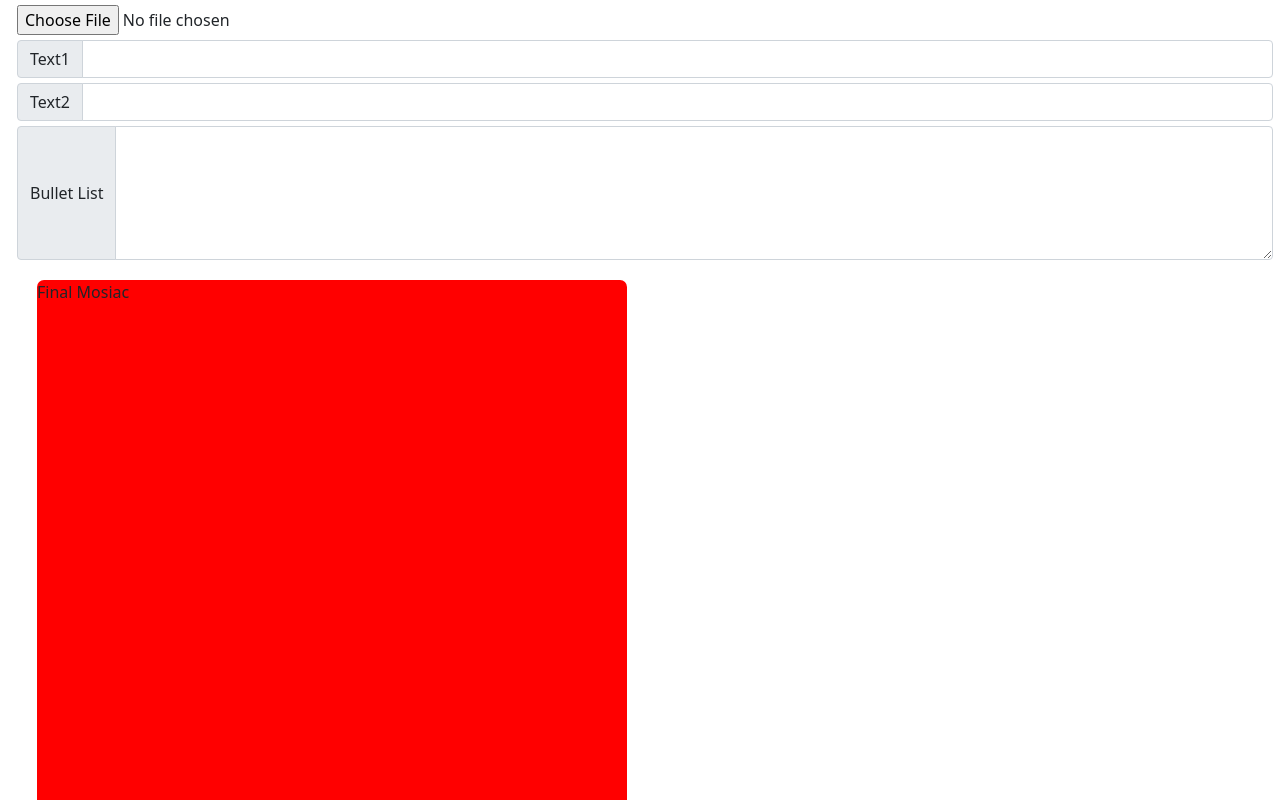
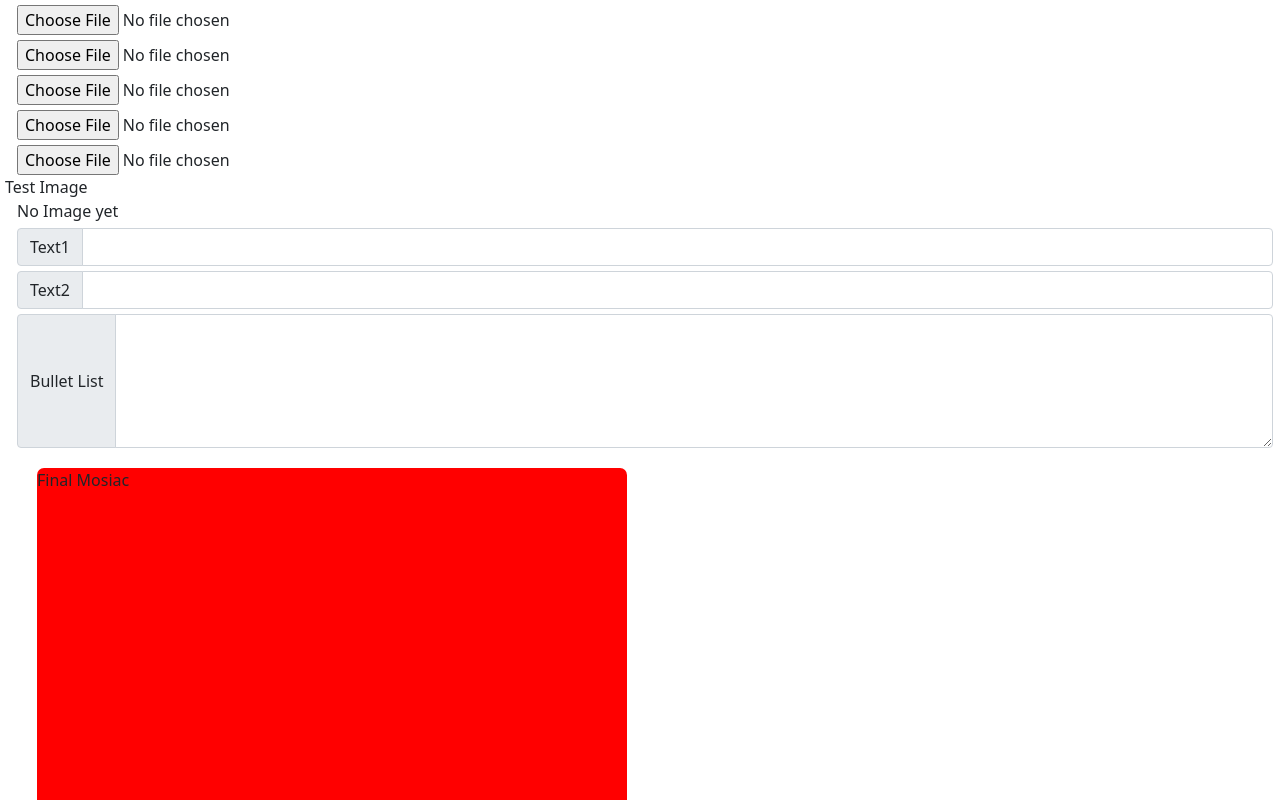
Before and after one commit to inderpreet/amplifyapp, a React (Create React App) app: page / in a window 1280 px wide. Shown: the top 800 px of the page. Built offline with nearby package versions, Linux system fonts and the light colour scheme.

Commit message:
Add Code to create an array of image url and blobs. - Debug and works

```diff
--- a/src/DataEntryBar.js
+++ b/src/DataEntryBar.js
@@ -1,16 +1,27 @@
 import React, {useState, useEffect} from 'react';
 import FileSelectComponent from "./FileSelectComponent";
 
-const DataEntryBar = () => {
-    const [image, setImage] = useState("");
+const DataEntryBar = (setImg, i) => {
+    const [images, setImages] = useState([]);
 
-    useEffect( ()=>{
-        console.log("Changed " + image);
-    })
+    // useEffect( ()=>{
+    // }, [images]);
 
     return (
         <>
-            <FileSelectComponent setText={setImage}/>
+            <FileSelectComponent imageUrl={images} setImageUrl={setImages} index={0} />
+            <FileSelectComponent imageUrl={images} setImageUrl={setImages} index={1} />
+            <FileSelectComponent imageUrl={images} setImageUrl={setImages} index={2} />
+            <FileSelectComponent imageUrl={images} setImageUrl={setImages} index={3} />
+            <FileSelectComponent imageUrl={images} setImageUrl={setImages} index={4} />
+            <div className="row">
+                Test Image
+                {images[0]}
+                {images[1]}
+                {images[2]}
+                {images[3]}
+                {images[4]}
+            </div>
 
             <div className="input-group data-entry-group">
                         <span className="input-group-text">
@@ -32,9 +43,8 @@ const DataEntryBar = () => {
                         </span>
                 <textarea className="form-control" rows="5"/>
             </div>
-
         </>
     );
-};
+}
 
 export default DataEntryBar;
--- a/src/FileSelectComponent.js
+++ b/src/FileSelectComponent.js
@@ -1,9 +1,9 @@
 import React, {useEffect, useState} from 'react';
 
-const FileSelectComponent = ({setText}) => {
+const FileSelectComponent = ({setImageUrl, imageUrl, index}) => {
     const [imagePreviewUrl, setImagePreviewUrl] = useState("");
 
-    const [imgHtml, setImgHtml] = useState("blank");
+    // const [imgHtml, setImgHtml] = useState("blank");
 
     const onFileSelect = (event) => {
         event.preventDefault();
@@ -13,14 +13,22 @@ const FileSelectComponent = ({setText}) => {
             setImagePreviewUrl(reader.result);
         }
         reader.readAsDataURL(file);
-        console.log(file);
+        // console.log(file);
+    }
+
+    const updateUrl = (html) => {
+        let temp = imageUrl.slice(); // create a clone
+        temp[index] = html;
+        setImageUrl(temp);
     }
 
     useEffect(() => {
         if (imagePreviewUrl) {
-            setImgHtml( <img src={imagePreviewUrl} alt="Image"/> );
+            // setImgHtml(<img src={imagePreviewUrl} alt="Image"/>);
+            updateUrl(<img src={imagePreviewUrl} alt="Image"/>);
         } else {
-            setImgHtml( <div>No Image yet</div>);
+            // setImgHtml(<div>No Image yet</div>);
+            updateUrl(<div>No Image yet</div>);
         }
     }, [imagePreviewUrl]);
 
```
